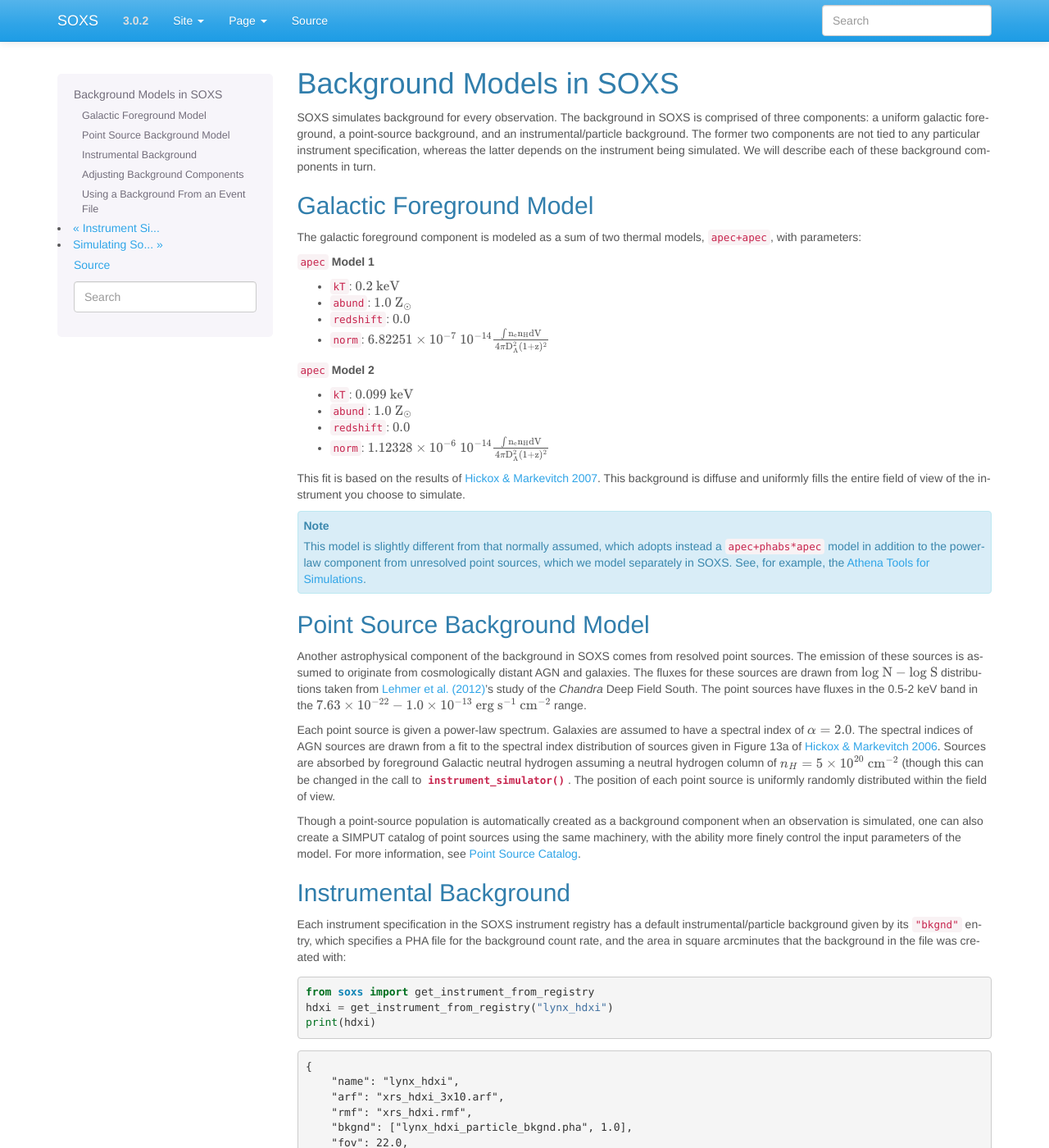
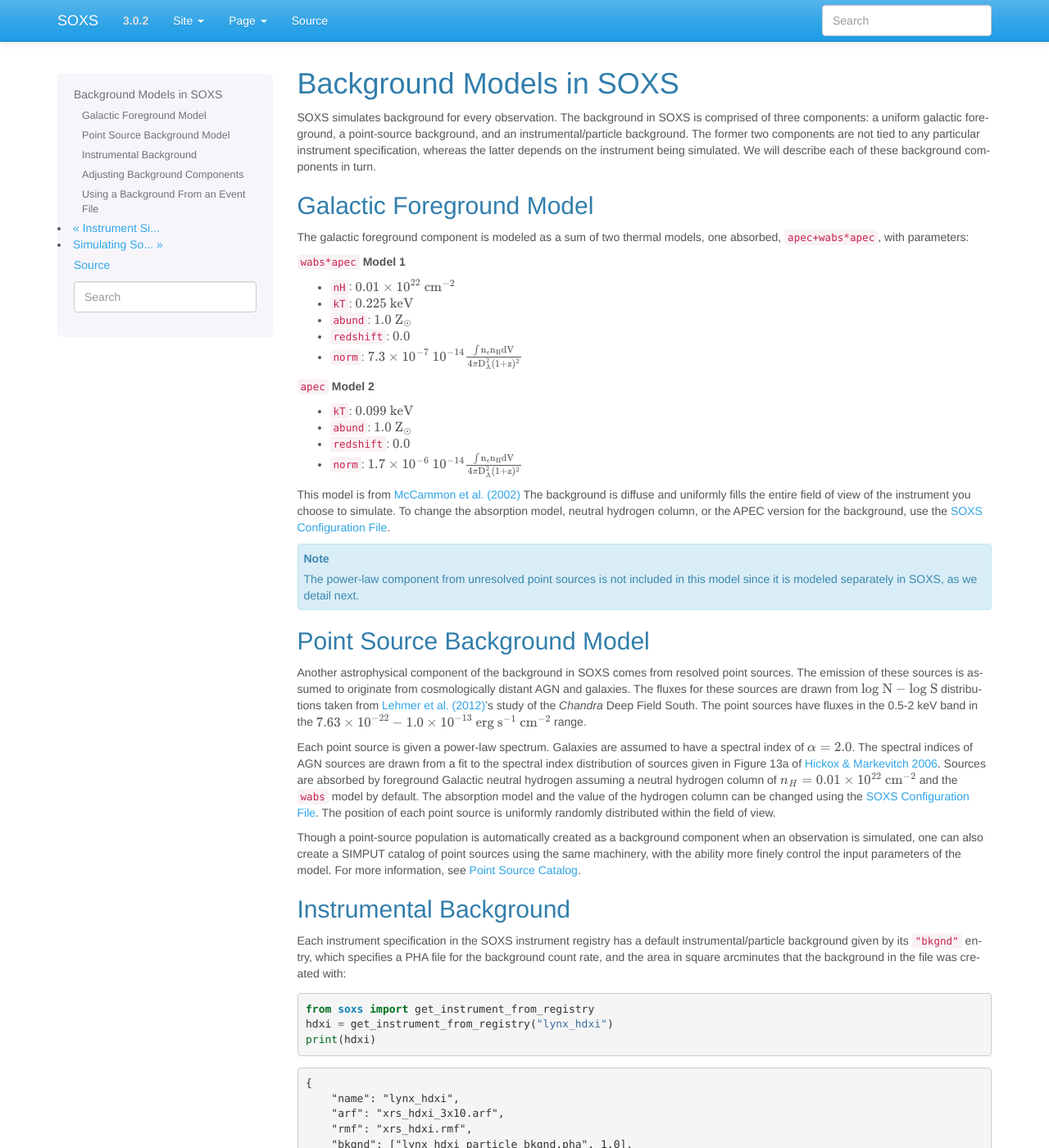
Before and after one commit to lynx-x-ray-observatory/soxs, a Sphinx documentation site: the page built from doc/source/users_guide/background.rst, in a window 1280 px wide and 1400 px high. Shown: the whole window at 82% size. Built offline with Sphinx 7.4.7, drawn with Linux system fonts in a browser that asks for light colours.

Commit message:
Update docs

```diff
--- a/doc/source/users_guide/background.rst
+++ b/doc/source/users_guide/background.rst
@@ -14,34 +14,32 @@
 -------------------------
 
 The galactic foreground component is modeled as a sum of two thermal models,
-``apec+apec``, with parameters:
+one absorbed, ``apec+wabs*apec``, with parameters:
 
-``apec`` **Model 1**
+``wabs*apec`` **Model 1**
 
-* ``kT``: :math:`\rm{0.2~keV}`
+* ``nH``: :math:`0.01 \times 10^{22}~\rm{cm}^{-2}`
+* ``kT``: :math:`\rm{0.225~keV}`
 * ``abund``: :math:`\rm{1.0~Z_\odot}`
 * ``redshift``: :math:`0.0`
-* ``norm``: :math:`\rm{6.82251 \times 10^{-7}~10^{-14}\frac{\int{n_en_HdV}}{4{\pi}D_A^2(1+z)^2}}`
+* ``norm``: :math:`\rm{7.3 \times 10^{-7}~10^{-14}\frac{\int{n_en_HdV}}{4{\pi}D_A^2(1+z)^2}}`
 
 ``apec`` **Model 2**
 
 * ``kT``: :math:`\rm{0.099~keV}`
 * ``abund``: :math:`\rm{1.0~Z_\odot}`
 * ``redshift``: :math:`0.0`
-* ``norm``: :math:`\rm{1.12328 \times 10^{-6}~10^{-14}\frac{\int{n_en_HdV}}{4{\pi}D_A^2(1+z)^2}}`
+* ``norm``: :math:`\rm{1.7 \times 10^{-6}~10^{-14}\frac{\int{n_en_HdV}}{4{\pi}D_A^2(1+z)^2}}`
 
-This fit is based on the results of
-`Hickox & Markevitch 2007 <http://adsabs.harvard.edu/abs/2007ApJ...661L.117H>`_.
-This background is diffuse and uniformly fills the entire field of view of the
-instrument you choose to simulate.
+This model is from `McCammon et al. (2002) <https://ui.adsabs.harvard.edu/abs/2002ApJ...576..188M>`_
+The background is diffuse and uniformly fills the entire field of view of the
+instrument you choose to simulate. To change the absorption model, neutral hydrogen column,
+or the APEC version for the background, use the :ref:`config`.
 
 .. note::
 
-    This model is slightly different from that normally assumed, which adopts
-    instead a ``apec+phabs*apec`` model in addition to the power-law component
-    from unresolved point sources, which we model separately in SOXS. See, for
-    example, the
-    `Athena Tools for Simulations <https://www.cosmos.esa.int/web/athena/resources-by-esa>`_.
+    The power-law component from unresolved point sources is not included in this
+    model since it is modeled separately in SOXS, as we detail next.
 
 .. _ptsrc-bkgnd:
 
@@ -62,10 +60,10 @@
 drawn from a fit to the spectral index distribution of sources given in
 Figure 13a of `Hickox & Markevitch 2006 <http://adsabs.harvard.edu/abs/2006ApJ...645...95H>`_.
 Sources are absorbed by foreground Galactic neutral hydrogen assuming a neutral
-hydrogen column of :math:`n_H = 5 \times 10^{20}~\rm{cm}^{-2}` (though this can
-be changed in the call to :func:`~soxs.instrument.instrument_simulator`. The
-position of each point source is uniformly randomly distributed within the field
-of view.
+hydrogen column of :math:`n_H = 0.01 \times 10^{22}~\rm{cm}^{-2}` and the ``wabs``
+model by default. The absorption model and the value of the hydrogen column can
+be changed using the :ref:`config`. The position of each point source is uniformly
+randomly distributed within the field of view.
 
 Though a point-source population is automatically created as a background
 component when an observation is simulated, one can also create a SIMPUT catalog
```
Also changed, not shown: doc/source/changelog.rst (+11 -5 lines), doc/source/command_line/background.rst (+0 -13 lines), doc/source/command_line/general_info.rst (+7 -0 lines), doc/source/command_line/instrument.rst (+1 -14 lines), doc/source/users_guide/instrument.rst (+5 -13 lines).
